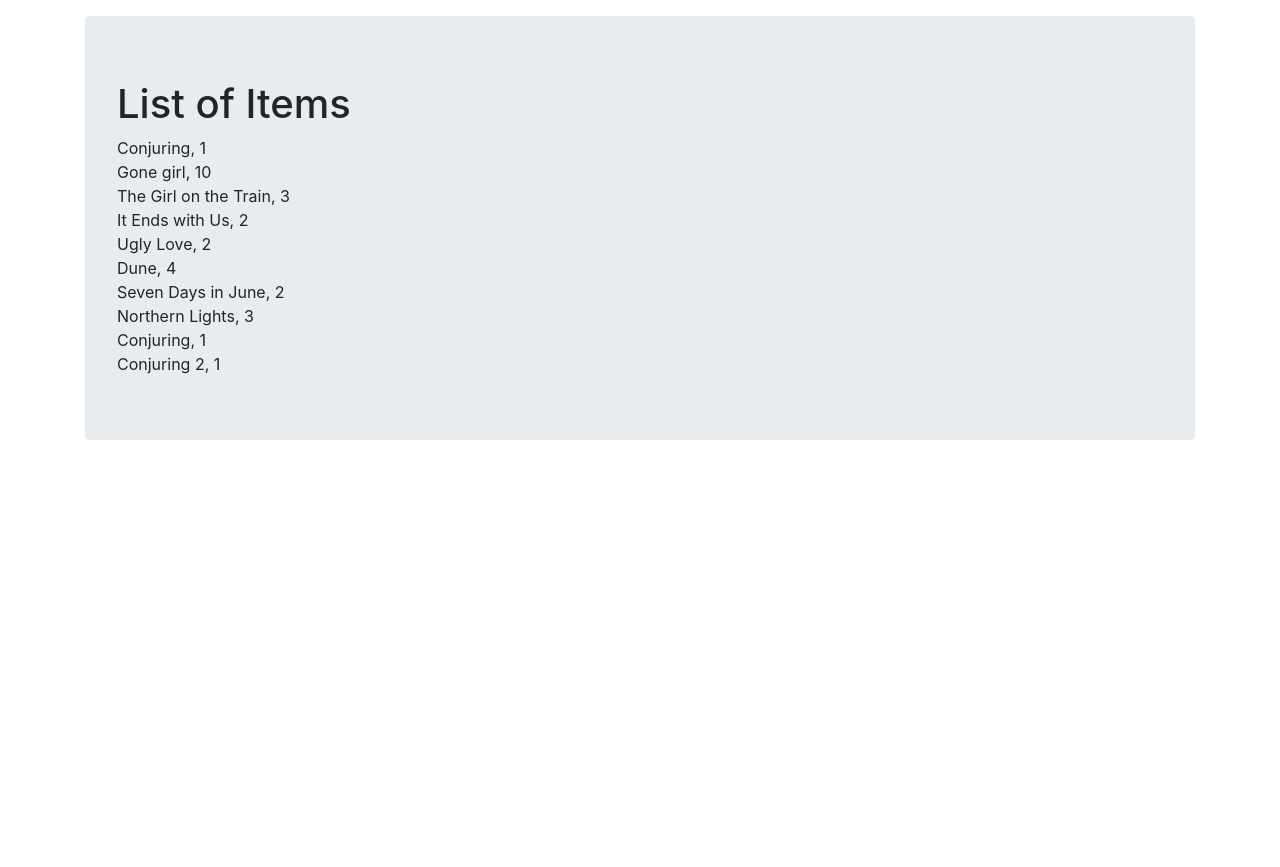
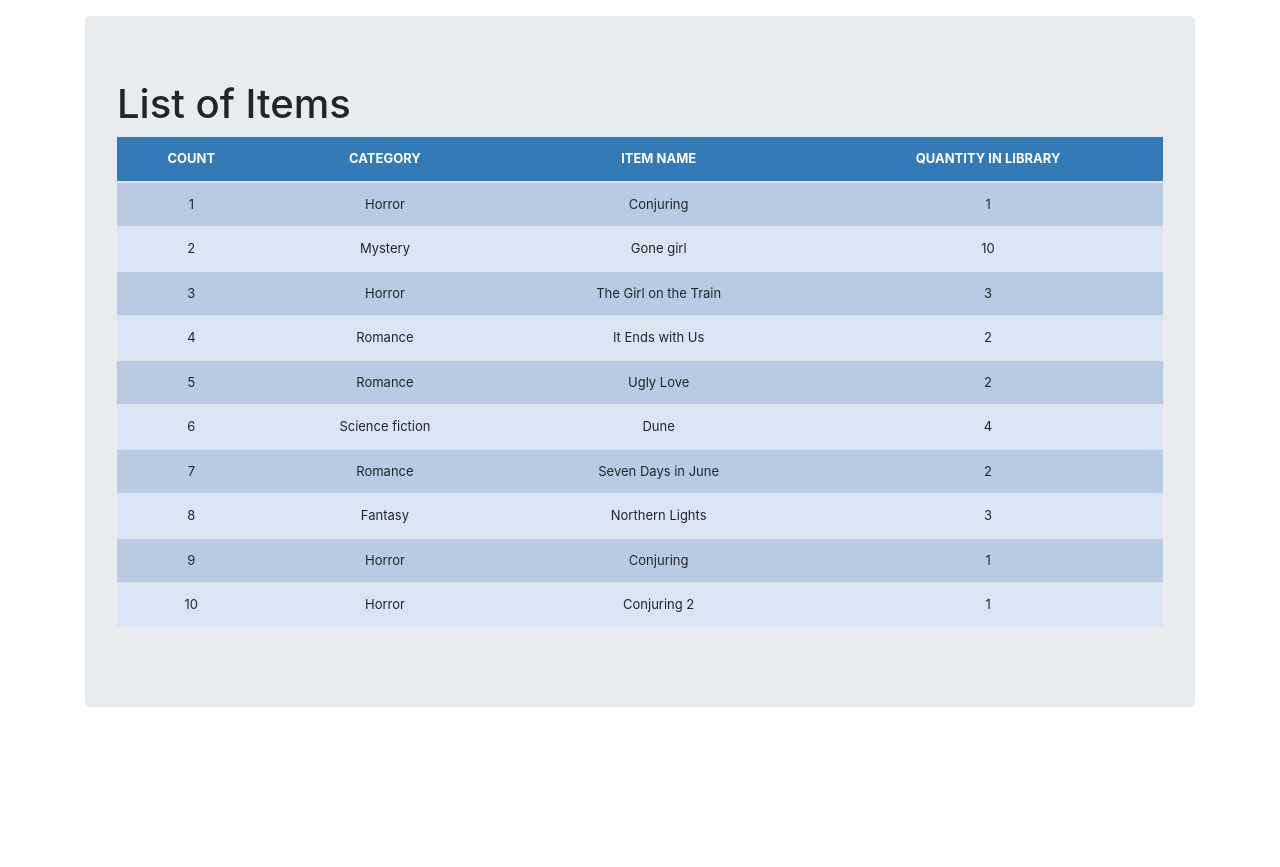
Before and after one commit to prageethps/Group-Project, a Django app: page /list_item/ in a window 1280 px wide. Shown: the part 56-923 px from the top of the page. Run offline with Django 4.2, Linux system fonts and the light colour scheme; data comes from the database, SQL or seed files in the repository.

Commit message:
Create list item table

```diff
--- a/LibraryManagement/src/librarymgmt/static/css/stylesheet.css
+++ b/LibraryManagement/src/librarymgmt/static/css/stylesheet.css
@@ -1,3 +1,25 @@
 body {
 	background-color: #34eb6b;
 }
+
+/*Align the title to the center of the page*/
+		.table{
+			font-size: 13px;
+			text-align: center;
+			width: 95%;
+			margin: auto;
+		}
+
+		/*Make alternating colors for the table rows*/
+		.table tr:nth-child(odd){
+			background: #B8CAE4
+		}
+
+		.table tr:nth-child(even){
+			background: #dae5f4
+		}
+
+		th {
+		  background-color: #337ab7;
+		  color: white;
+		}
--- a/LibraryManagement/src/librarymgmt/templates/list_item.html
+++ b/LibraryManagement/src/librarymgmt/templates/list_item.html
@@ -67,10 +67,24 @@
 <main role="main" class="container">
   <div class="jumbotron">
     <h1>{{title}}</h1>
-	{% for instance in queryset %}
-	{{instance.item_name}}, {{instance.quantity}}<br>
-
-	{% endfor %}
+      <table class='table'>
+              <thead>
+                <tr>
+                  <th>COUNT</th>
+                  <th>CATEGORY</th>
+                  <th>ITEM NAME</th>
+                  <th>QUANTITY IN LIBRARY</th>
+                </tr>
+              </thead>
+            {% for instance in queryset %}
+                <tr>
+                  <td>{{forloop.counter}}</td>
+                  <td>{{instance.category}}</td>
+                  <td>{{instance.item_name}}</td>
+                  <td>{{instance.quantity}}</td>
+                </tr>
+            {% endfor %}
+          </table>
 
   </div>
 </main>
```
